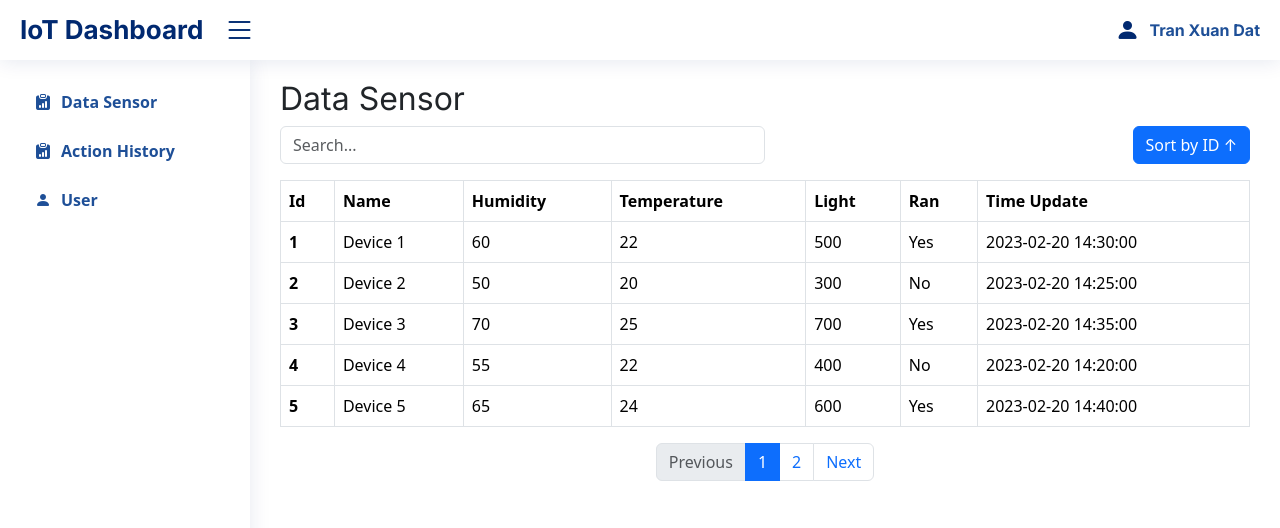
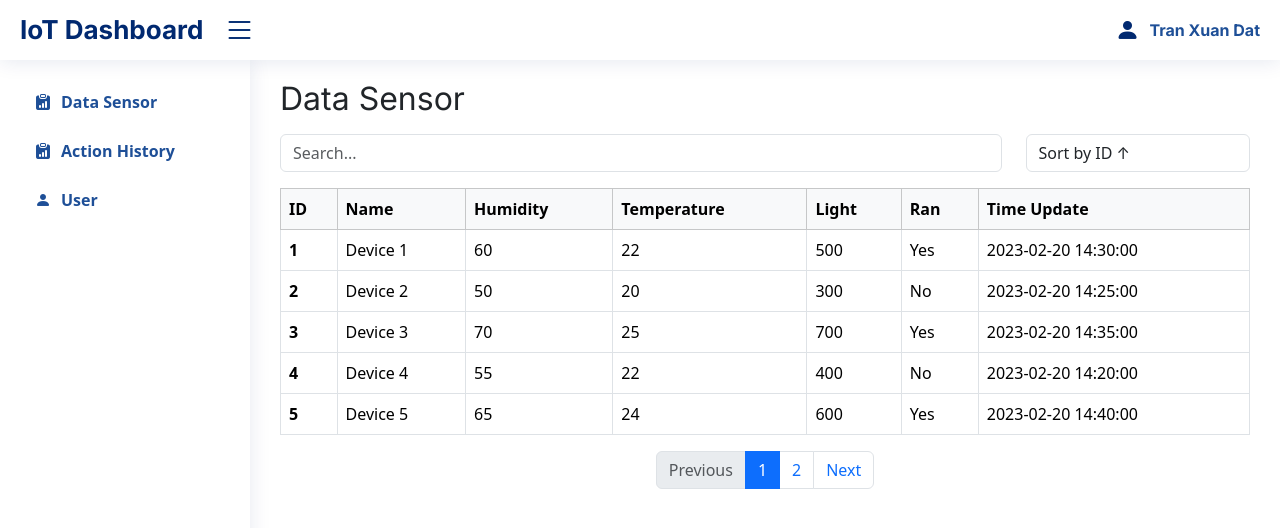
Before and after one commit to xuandat7/IotDashboardUI, a React (Create React App) app: page /dataSensor in a window 1280 px wide. Shown: the top 528 px of the page. Built offline with nearby package versions, Linux system fonts and the light colour scheme.

Commit message:
adjust table and search bar

```diff
--- a/src/component/ActionHistory.jsx
+++ b/src/component/ActionHistory.jsx
@@ -25,10 +25,10 @@ function ActionHistory() {
 
     switch (sortBy) {
       case "id":
-        sortedData = [...data].sort((a, b) => a.id - b.id);
+        sortedData = [...data].sort((a, b) => a.ID - b.ID);
         break;
       case "-id":
-        sortedData = [...data].sort((a, b) => b.id - a.id);
+        sortedData = [...data].sort((a, b) => b.ID - a.ID);
         break;
       case "name":
         sortedData = [...data].sort((a, b) => a.Name.localeCompare(b.Name));
@@ -91,7 +91,7 @@ function ActionHistory() {
 
       {/* Table */}
       <table className="table table-bordered table-hover">
-        <thead className="thead-light">
+        <thead className="table-light">
           <tr>
             {columns.map((colName, index) => (
               <th key={index} scope="col">
--- a/src/component/DataSensor.jsx
+++ b/src/component/DataSensor.jsx
@@ -1,10 +1,11 @@
-import React, { useState } from 'react';
-import sensorData from '../data/sensorData.json'; // Import JSON data
+import React, { useState } from "react";
+import sensorData from "../data/sensorData.json"; // Import JSON data
 
 function DataSensor() {
   const [data, setData] = useState(sensorData.rows); // Load the rows from JSON file
   const [columns] = useState(sensorData.columns); // Load the columns from JSON file
-  const [searchTerm, setSearchTerm] = useState(''); // State for search term
+  const [searchTerm, setSearchTerm] = useState(""); // State for search term
+  const [sortBy, setSortBy] = useState("id"); // State to track sorting column
   const [isAscending, setIsAscending] = useState(true); // State to track sorting order
 
   // Pagination States
@@ -19,12 +20,37 @@ function DataSensor() {
   };
 
   // Handle sort functionality
-  const handleSort = () => {
-    const sortedData = [...data].sort((a, b) =>
-      isAscending ? a.id - b.id : b.id - a.id
-    );
+  const handleSort = (event) => {
+    const sortBy = event.target.value;
+    let sortedData;
+
+    switch (sortBy) {
+      case "id":
+        sortedData = [...data].sort((a, b) => a.ID - b.ID);
+        break;
+      case "-id":
+        sortedData = [...data].sort((a, b) => b.ID - a.ID);
+        break;
+      case "Name":
+        sortedData = [...data].sort((a, b) => a.Name.localeCompare(b.Name));
+        break;
+      case "-Name":
+        sortedData = [...data].sort((a, b) => b.Name.localeCompare(a.Name));
+        break;
+      // Add more cases as needed
+      default:
+        sortedData = data;
+    }
+
     setData(sortedData);
-    setIsAscending(!isAscending);
+  };
+
+  // When dropdown changes, update the sorting state and trigger sorting
+  const handleDropdownChange = (e) => {
+    const [column, order] = e.target.value.split("-");
+    setSortBy(column);
+    setIsAscending(order === "asc");
+    handleSort(e);
   };
 
   // Filtered data based on search term
@@ -48,27 +74,37 @@ function DataSensor() {
   return (
     <main id="main" className="main">
       <h2 className="text-left">Data Sensor</h2>
-
-      {/* Search Bar and Sort Button */}
-      <div className="d-flex justify-content-between mb-3">
+      <div className="row mb-3 mt-3">
+        <div className="col-lg-9">
           <input
             type="text"
             className="form-control"
             placeholder="Search..."
             value={searchTerm}
             onChange={handleSearch}
-          style={{ width: '50%' }}
+            style={{ width: "100%" }}
           />
+        </div>
+        <div className="col-lg-3">
+          <select
+            className="form-control"
+            onChange={handleSort}
+            style={{ width: "100%" }}
+          >
+            <option value="id">Sort by ID ↑</option>
+            <option value="-id">Sort by ID ↓</option>
+            <option value="Name">Sort by Name</option>
+            <option value="-Name">Sort by Name (reverse)</option>
+            {/* Add more options for other columns if needed */}
+          </select>
+        </div>
+      </div>
+      {/* Search Bar and Sort Dropdown */}
 
-        {/* Sort Button */}
-        <button className="btn btn-primary ml-3" onClick={handleSort}>
-          Sort by ID {isAscending ? '↑' : '↓'}
-        </button>
-      </div>
 
       {/* Table */}
       <table className="table table-bordered table-hover">
-        <thead className="thead-light">
+        <thead className="table-light">
           <tr>
             {columns.map((colName, index) => (
               <th key={index} scope="col">
@@ -80,14 +116,14 @@ function DataSensor() {
         <tbody>
           {currentRows.length > 0 ? (
             currentRows.map((row) => (
-              <tr key={row.id}>
-                <th scope="row">{row.id}</th>
+              <tr key={row.ID}>
+                <th scope="row">{row.ID}</th>
                 <td>{row.Name}</td>
                 <td>{row.Humidity}</td>
                 <td>{row.Temperature}</td>
                 <td>{row.Light}</td>
-                <td>{row.Ran === true ? 'Yes' : 'No'}</td>
-                <td>{row['Time Update']}</td>
+                <td>{row.Ran === true ? "Yes" : "No"}</td>
+                <td>{row["Time Update"]}</td>
               </tr>
             ))
           ) : (
@@ -104,7 +140,7 @@ function DataSensor() {
       {totalPages > 1 && (
         <nav>
           <ul className="pagination justify-content-center">
-            <li className={`page-item ${currentPage === 1 ? 'disabled' : ''}`}>
+            <li className={`page-item ${currentPage === 1 ? "disabled" : ""}`}>
               <button
                 className="page-link"
                 onClick={() => handlePageChange(currentPage - 1)}
@@ -116,7 +152,7 @@ function DataSensor() {
               <li
                 key={number + 1}
                 className={`page-item ${
-                  currentPage === number + 1 ? 'active' : ''
+                  currentPage === number + 1 ? "active" : ""
                 }`}
               >
                 <button
@@ -129,7 +165,7 @@ function DataSensor() {
             ))}
             <li
               className={`page-item ${
-                currentPage === totalPages ? 'disabled' : ''
+                currentPage === totalPages ? "disabled" : ""
               }`}
             >
               <button
--- a/src/component/Users.jsx
+++ b/src/component/Users.jsx
@@ -12,6 +12,7 @@ function Users() {
     id: "B21DCCN223",
     nhomMH: "Lớp Iot và Ứng dụng - Nhóm 5",
     imageUrl: userPic, // Placeholder image, replace with actual 4x6 image
+    linkGitHub: "https://github.com/xuandat7/IotDashboardUI"
 
   };
 
@@ -41,6 +42,10 @@ function Users() {
                   <td><strong>Nhóm môn học:</strong></td>
                   <td>{user.nhomMH}</td>
                 </tr>
+                <tr>
+                  <td><strong>Link GitHub:</strong></td>
+                  <td>{user.linkGitHub}</td>
+                </tr>
               </tbody>
             </table>
           </div>
--- a/src/data/sensorData.json
+++ b/src/data/sensorData.json
@@ -1,13 +1,13 @@
 {
-  "columns": ["Id", "Name", "Humidity", "Temperature", "Light", "Ran", "Time Update"],
+  "columns": ["ID", "Name", "Humidity", "Temperature", "Light", "Ran", "Time Update"],
   "rows": [
-    { "id": 1, "Name": "Device 1", "Humidity": 60, "Temperature": 22, "Light": 500, "Ran": true, "Time Update": "2023-02-20 14:30:00" },
-    { "id": 2, "Name": "Device 2", "Humidity": 50, "Temperature": 20, "Light": 300, "Ran": false, "Time Update": "2023-02-20 14:25:00" },
-    { "id": 3, "Name": "Device 3", "Humidity": 70, "Temperature": 25, "Light": 700, "Ran": true, "Time Update": "2023-02-20 14:35:00" },
-    { "id": 4, "Name": "Device 4", "Humidity": 55, "Temperature": 22, "Light": 400, "Ran": false, "Time Update": "2023-02-20 14:20:00" },
-    { "id": 5, "Name": "Device 5", "Humidity": 65, "Temperature": 24, "Light": 600, "Ran": true, "Time Update": "2023-02-20 14:40:00" },
-    { "id": 6, "Name": "Device 6", "Humidity": 58, "Temperature": 21, "Light": 450, "Ran": false, "Time Update": "2023-02-20 14:15:00" },
-    { "id": 7, "Name": "Device 7", "Humidity": 72, "Temperature": 26, "Light": 800, "Ran": true, "Time Update": "2023-02-20 14:45:00" },
-    { "id": 8, "Name": "Device 8", "Humidity": 52, "Temperature": 20, "Light": 350, "Ran": false, "Time Update": "2023-02-20 14:10:00" }
+    { "ID": 1, "Name": "Device 1", "Humidity": 60, "Temperature": 22, "Light": 500, "Ran": true, "Time Update": "2023-02-20 14:30:00" },
+    { "ID": 2, "Name": "Device 2", "Humidity": 50, "Temperature": 20, "Light": 300, "Ran": false, "Time Update": "2023-02-20 14:25:00" },
+    { "ID": 3, "Name": "Device 3", "Humidity": 70, "Temperature": 25, "Light": 700, "Ran": true, "Time Update": "2023-02-20 14:35:00" },
+    { "ID": 4, "Name": "Device 4", "Humidity": 55, "Temperature": 22, "Light": 400, "Ran": false, "Time Update": "2023-02-20 14:20:00" },
+    { "ID": 5, "Name": "Device 5", "Humidity": 65, "Temperature": 24, "Light": 600, "Ran": true, "Time Update": "2023-02-20 14:40:00" },
+    { "ID": 6, "Name": "Device 6", "Humidity": 58, "Temperature": 21, "Light": 450, "Ran": false, "Time Update": "2023-02-20 14:15:00" },
+    { "ID": 7, "Name": "Device 7", "Humidity": 72, "Temperature": 26, "Light": 800, "Ran": true, "Time Update": "2023-02-20 14:45:00" },
+    { "ID": 8, "Name": "Device 8", "Humidity": 52, "Temperature": 20, "Light": 350, "Ran": false, "Time Update": "2023-02-20 14:10:00" }
   ]
 }
```
Lines whose indentation alone changed are shown as unchanged.
